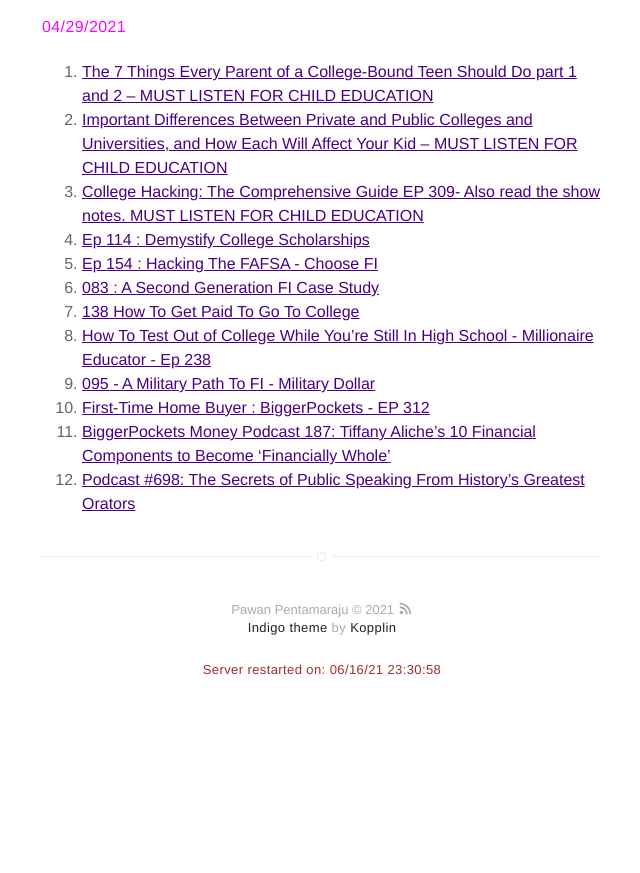
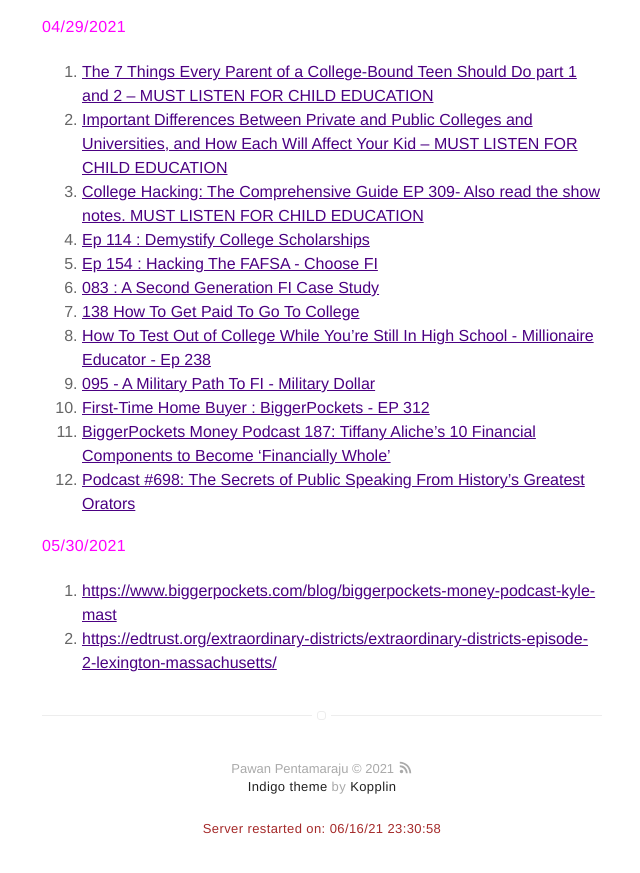
Before and after one commit to pawanpe/pawanpe.github.io, a Jekyll site: the page built from booklist/2021/articlesandvideos.markdown, in a window 1280 px wide and 900 px high, scrolled down 1558 px. Shown: the top 873 px of the window, without its empty margins (318-958 px from the left). Built offline with Jekyll 4.4.1, drawn with Linux system fonts in a browser that asks for light colours; before the commit the page ends 2299 px from its top, so only the background shows below that.

Commit message:
Update for 5/30/2021

```diff
--- a/booklist/2021/articlesandvideos.markdown
+++ b/booklist/2021/articlesandvideos.markdown
@@ -69,3 +69,9 @@ layout: page
 10. [First-Time Home Buyer : BiggerPockets - EP 312](https://www.choosefi.com/first-time-home-buyer-biggerpockets-ep-312/)
 11. [BiggerPockets Money Podcast 187: Tiffany Aliche’s 10 Financial Components to Become ‘Financially Whole’](https://www.biggerpockets.com/blog/biggerpockets-money-podcast-187-tiffany)
 12. [Podcast #698: The Secrets of Public Speaking From History’s Greatest Orators](https://www.artofmanliness.com/articles/guide-to-effective-public-speaking/)
+
+
+<b style="color: magenta">05/30/2021</b>
+
+1. [https://www.biggerpockets.com/blog/biggerpockets-money-podcast-kyle-mast](BiggerPockets Money Podcast 200: Episode 200 Special: A Personal Finance Masterclass with Kyle Mast)
+2. [https://edtrust.org/extraordinary-districts/extraordinary-districts-episode-2-lexington-massachusetts/](ExtraOrdinary Districts: Season 1, Episode 2: Lexington, Massachusetts -- VERY IMP for children)
```
